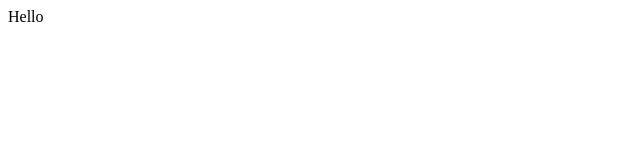
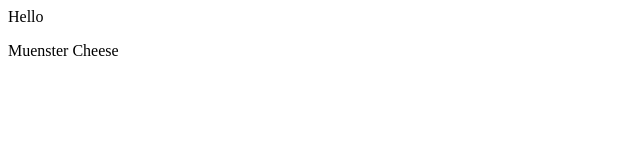
Before and after one commit to flyguy-ty/demo-repo, a plain HTML site: page index.html in a window 1280 px wide. Shown: the whole page, without its empty margins (0-640 px from the left). Drawn offline with Linux system fonts and the light colour scheme.

Commit message:
added cheese

```diff
--- a/index.html
+++ b/index.html
@@ -1 +1,2 @@
 <div>Hello</div>
+<p>Muenster Cheese</p>
```
